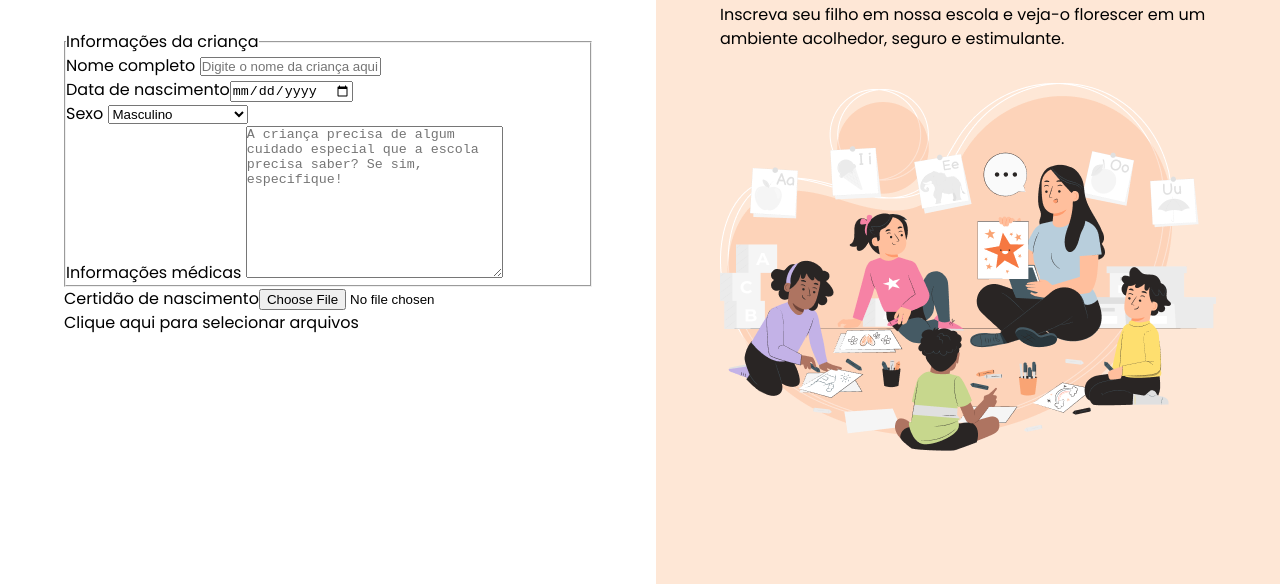
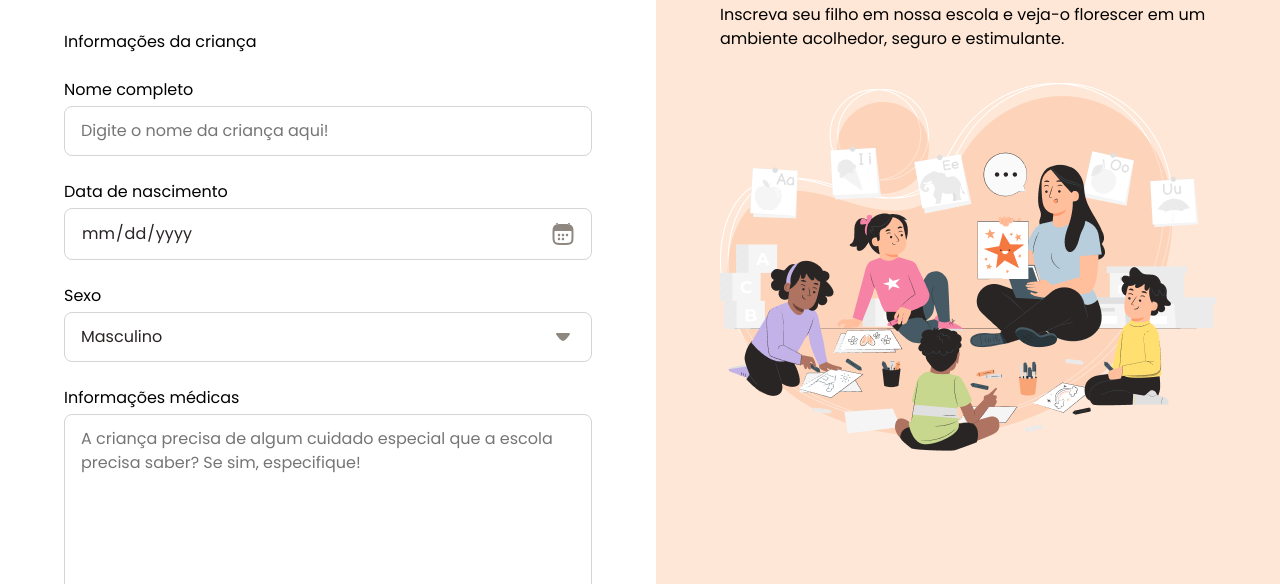
Before and after one commit to pc-silva/formulario-matricula, a plain HTML site: page index.html in a window 1280 px wide. Shown: the part 216-800 px from the top of the page. Drawn offline with Linux system fonts and the light colour scheme.

Commit message:
ajustando o input de date e select

```diff
--- /dev/null
+++ b/style/fields.css/index.css
@@ -0,0 +1,39 @@
+input,
+select,
+textarea {
+  background-color: var(--surface-primary);
+  appearance: none;
+  font: var(--text);
+  padding: 0.75rem 1rem;
+  border: 1px solid var(--stroke-default);
+  border-radius: 0.5rem;
+  color: var(--text-primary);
+}
+input:focus,
+select:focus,
+textarea:focus {
+  outline: 0.25rem solid var(--surface-secondary);
+  border: 1px solid var(--stroke-highlight);
+  /*rack para ativar a borda no navegador safari*/
+  outline-offset: 0.1px;
+}
+input[type="date"] {
+  position: relative;
+  &::-webkit-calendar-picker-indicator {
+    opacity: 0;
+    cursor: pointer;
+  }
+  &::before {
+    position: absolute;
+    content: "";
+    background: url(../../assets/icons/calendar-03.svg);
+    width: 1.5rem;
+    height: 1.5rem;
+    right: 1rem;
+    top: 50%;
+    transform: translateY(-50%);
+  }
+}
+select {
+  background: url(../../assets/icons/arrow-down-01.svg) no-repeat calc(100% - 1rem);
+}
--- /dev/null
+++ b/style/form.css
@@ -0,0 +1,17 @@
+@import url(fields.css/index.css);
+
+fieldset{
+    display: grid;
+    gap: 1.5rem;
+    border: 0;
+    & legend{
+        margin-bottom: 1.5rem;
+    }
+    & div{
+        display: grid;
+        gap: .25rem;
+        & label{
+            font: var(--text-secondary);
+        }
+    }
+}
--- a/style/style.css
+++ b/style/style.css
@@ -1,2 +1,3 @@
 @import url(global.css);
 @import url(layout.css);
+@import url(form.css);
```
Also changed, not shown: index.html (+1 -1 lines).
